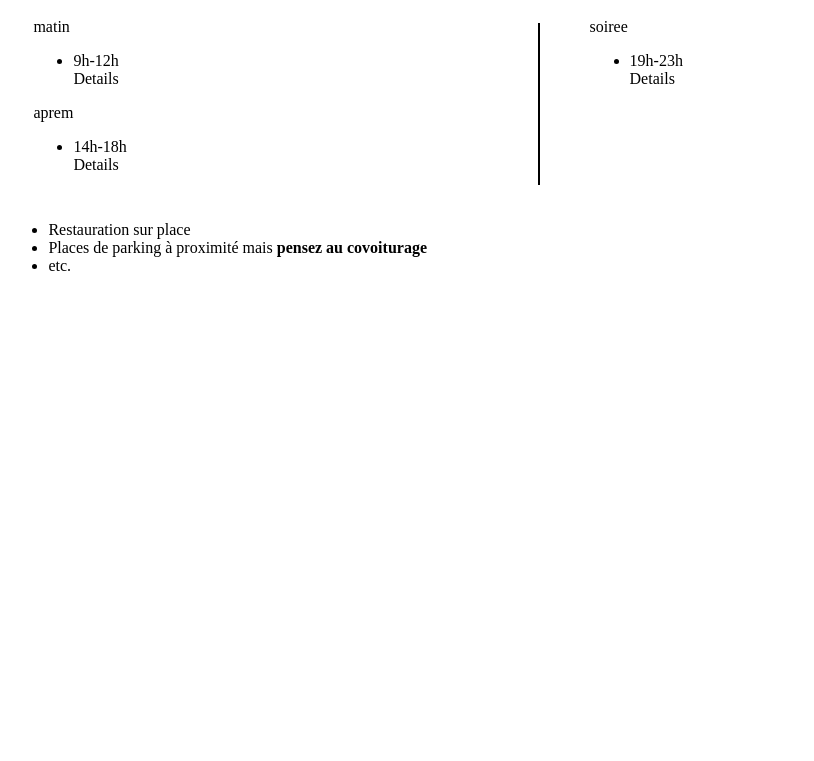
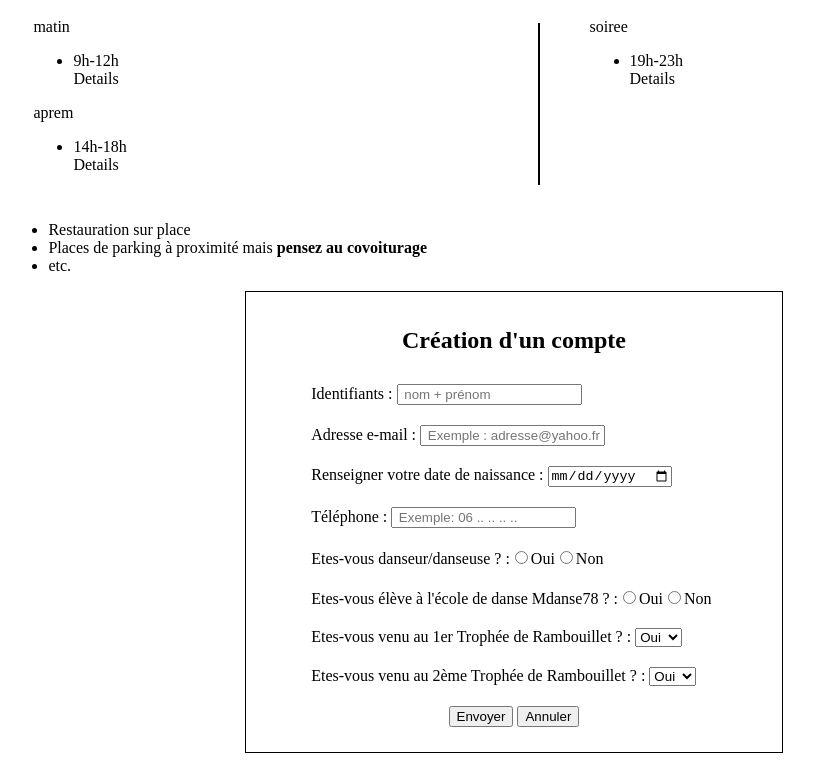
Before and after one commit to TwiskyA/trophee-rbt, a React (Create React App) app: page / in a window 1280 px wide. Shown: the part 250-1011 px from the top of the page, without its empty margins (126-940 px from the left). Before the commit the page ends 800 px from the top, so only its background shows below. Built offline with nearby package versions, Linux system fonts and the light colour scheme.

Commit message:
sign In et log In

```diff
--- a/src/App.js
+++ b/src/App.js
@@ -1,10 +1,12 @@
 import React from 'react';
 import MainEvent from './mainEvent/MainEvent';
+import SignIn from './signIn/SignIn';
 
 function App() {
   return (
     <div>
       <MainEvent />
+      <SignIn />
     </div>
   );
 }
--- /dev/null
+++ b/src/signIn/LogIn.css
@@ -0,0 +1,20 @@
+h2 {
+    text-align: center;
+}
+
+.log-in--wrapper {
+    display: flex;
+    flex-direction: column;
+    width: 30%;
+    margin: auto;
+    border: 1px solid black;
+    padding: 15px;
+  }
+
+  .log-in--form {
+    margin: 10px 0 10px 50px;
+  }
+
+.log-in--submit {
+    text-align: center;
+}
--- /dev/null
+++ b/src/signIn/SignIn.css
@@ -0,0 +1,21 @@
+h2 {
+    text-align: center;
+}
+
+.sign-in--wrapper {
+    display: flex;
+    flex-direction: column;
+    width: 40%;
+    margin: auto;
+    border: 1px solid black;
+    padding: 15px;
+  }
+
+.sign-in--form {
+    margin: 10px 0 10px 50px;
+  }
+
+.sign-in--submit {
+    padding: 10px;
+    text-align: center;
+}
--- /dev/null
+++ b/src/signIn/SignIn.js
@@ -0,0 +1,63 @@
+import React from 'react';
+import './SignIn.css';
+
+class SignIn extends React.Component{
+    render(){
+        return (
+         <div className="sign-in--wrapper">
+             <h2>Création d'un compte</h2>
+             <div className="sign-in--form">
+                 <label for="identifiant"> Identifiants : </label>
+                 <input type="text" name="identifiant" id="nom" placeholder=" nom + prénom"/>
+             </div>
+             <div className="sign-in--form">
+                <label for="mail"> Adresse e-mail : </label>
+                <input type="text" name="mail" id="mail" placeholder=" Exemple : adresse@yahoo.fr"/>
+             </div>
+             <div className="sign-in--form">
+                <label for="age"> Renseigner votre date de naissance : </label>
+                <input type="date" name="age" id="age" placeholder=" date de naissance"/>
+             </div>
+             <div className="sign-in--form">
+                <label for="tel"> Téléphone : </label>
+                <input type="text" name="tel" id="tel" placeholder=" Exemple: 06 .. .. .. .."/>
+             </div>
+             <div className="sign-in--form">
+                <label for="danseur"> Etes-vous danseur/danseuse ?</label> :
+                <input type="radio" name="danseur" id="danseur"/>
+                <label for="oui">Oui</label>
+                <input type="radio" name="danseur" id="notdanseur"/>
+                <label for="non">Non</label>
+             </div>
+             <div className="sign-in--form">
+                <label for="student"> Etes-vous élève à l'école de danse Mdanse78 ? </label> :
+                <input type="radio" name="student" id="student"/>
+                <label for="oui">Oui</label>
+                <input type="radio" name="student" id="notstudent"/>
+                <label for="non">Non</label>
+             </div>
+             <div className="sign-in--form">
+                <label for="venu-premier"> Etes-vous venu au 1er Trophée de Rambouillet ? : </label>
+                <select name="premier-trophee" id="premier-trophee">
+                    <option value="oui" selected>Oui</option>
+                    <option value="non">Non</option>
+                </select>
+            </div>
+            <div className="sign-in--form">
+                <label for="venu-deuxieme"> Etes-vous venu au 2ème Trophée de Rambouillet ? : </label>
+                <select name="premier-trophee" id="premier-trophee">
+                    <option value="oui" selected>Oui</option>
+                    <option value="non">Non</option>
+                </select>
+            </div>
+            <div className="sign-in--submit">
+                <input type="submit" value="Envoyer"/>
+                <span> </span>
+                <input type="reset" value="Annuler"/>
+            </div>
+         </div>
+        );
+    }
+}
+
+export default SignIn;
```
Also changed, not shown: src/signIn/LogIn.js (added, +22 -0 lines).
